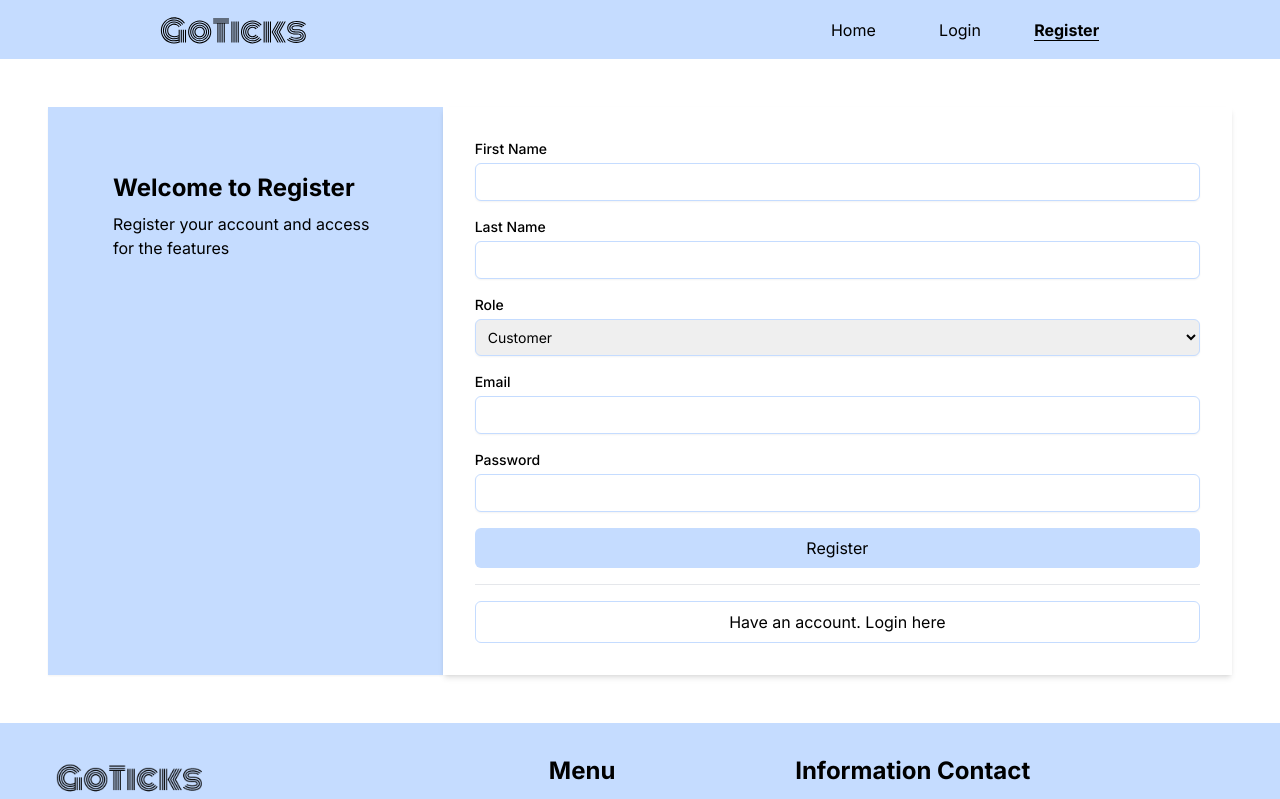
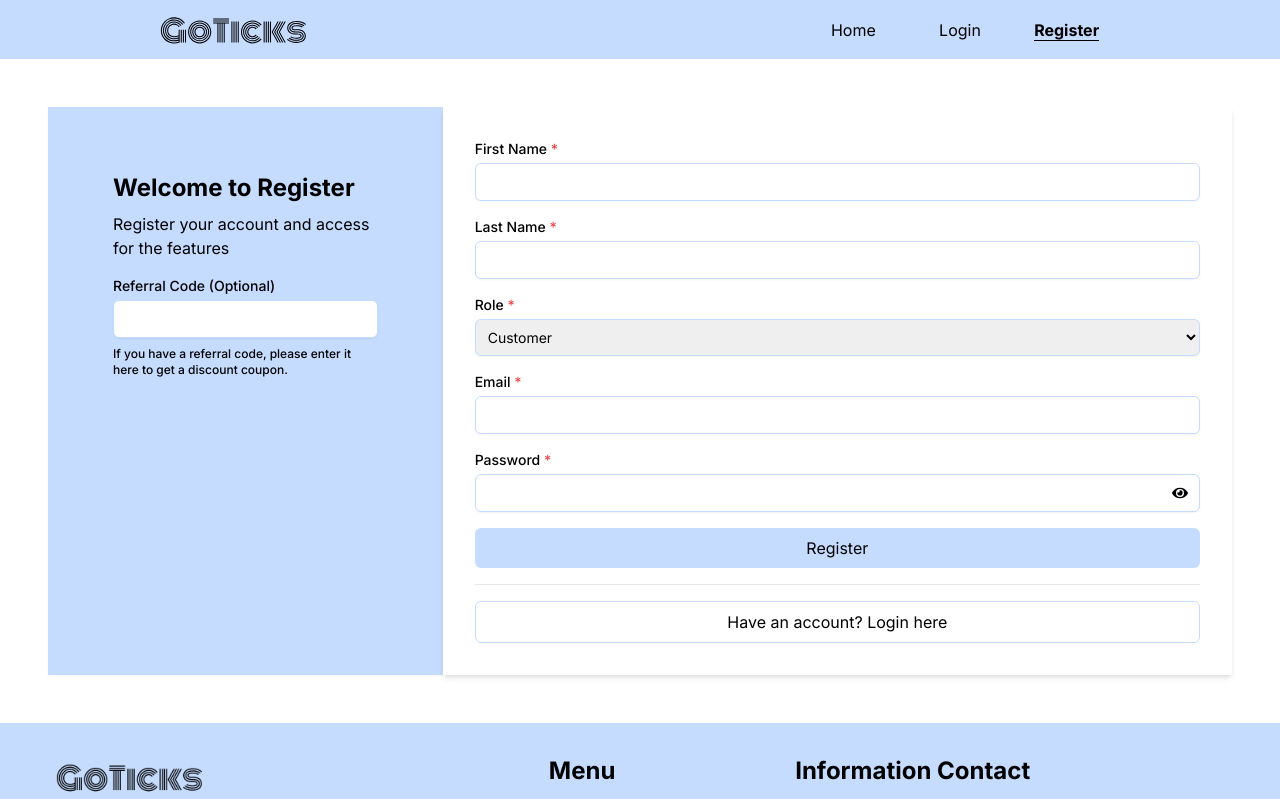
Before and after one commit to ariswj29/JCWDOL14-mini-project, a Next.js app in the folder apps/web/: page /register in a window 1280 px wide. Shown: the top 799 px of the page. Built offline with nearby package versions, Linux system fonts and the light colour scheme.

Commit message:
feat: add button to show password & input referral code

```diff
--- a/apps/web/package.json
+++ b/apps/web/package.json
@@ -13,12 +13,14 @@
     "cross-env": "^7.0.3",
     "next": "14.0.4",
     "react": "^18",
-    "react-dom": "^18"
+    "react-dom": "^18",
+    "react-icons": "^5.2.1"
   },
   "devDependencies": {
     "@types/node": "^20",
     "@types/react": "^18",
     "@types/react-dom": "^18",
+    "@types/react-icons": "^3.0.0",
     "autoprefixer": "^10.4.19",
     "cypress": "^13.6.2",
     "eslint": "^8",
--- a/apps/web/src/app/login/page.tsx
+++ b/apps/web/src/app/login/page.tsx
@@ -1,5 +1,6 @@
 'use client';
 
+import Link from 'next/link';
 import { useState } from 'react';
 
 export default function LoginPage() {
@@ -56,12 +57,12 @@ export default function LoginPage() {
               Login
             </button>
             <hr className="my-4" />
-            <button
-              type="button"
-              className="w-full py-2 px-3 bg-primary border border-secondary rounded-md hover:bg-secondary hover:font-bold"
+            <Link
+              href="/register"
+              className="block w-full text-center py-2 px-3 bg-primary border border-secondary rounded-md hover:bg-secondary hover:font-bold"
             >
               Don{"'"}t have an account? Register here
-            </button>
+            </Link>
           </form>
         </div>
       </div>
--- a/apps/web/src/app/register/page.tsx
+++ b/apps/web/src/app/register/page.tsx
@@ -1,8 +1,12 @@
 'use client';
 
+import Link from 'next/link';
 import { useState } from 'react';
+import { FaEye, FaEyeSlash } from 'react-icons/fa';
 
 export default function RegisterPage() {
+  const [showPassword, setShowPassword] = useState(false);
+
   const handleSubmit = async (e: React.FormEvent) => {
     e.preventDefault();
   };
@@ -15,12 +19,29 @@ export default function RegisterPage() {
           <p className="my-2">
             Register your account and access for the features
           </p>
+          <div className="my-4">
+            <label htmlFor="refferalCode" className="block text-sm font-medium">
+              Referral Code (Optional)
+            </label>
+            <input
+              type="text"
+              id="refferalCode"
+              className="mt-1 block w-full px-3 py-2 border border-secondary rounded-md shadow-sm focus:outline-none sm:text-sm"
+            />
+            <label
+              htmlFor="refferalCode"
+              className="mt-2 block text-xs font-medium"
+            >
+              If you have a referral code, please enter it here to get a
+              discount coupon.
+            </label>
+          </div>
         </div>
         <div className="col-span-2 bg-primary shadow-md w-full">
           <form onSubmit={handleSubmit} className="p-8">
             <div className="mb-4">
               <label htmlFor="firstName" className="block text-sm font-medium">
-                First Name
+                First Name <span className="text-red-500">*</span>
               </label>
               <input
                 type="text"
@@ -31,7 +52,7 @@ export default function RegisterPage() {
             </div>
             <div className="mb-4">
               <label htmlFor="lastName" className="block text-sm font-medium">
-                Last Name
+                Last Name <span className="text-red-500">*</span>
               </label>
               <input
                 type="text"
@@ -42,20 +63,23 @@ export default function RegisterPage() {
             </div>
             <div className="mb-4">
               <label htmlFor="role" className="block text-sm font-medium">
-                Role
+                Role <span className="text-red-500">*</span>
               </label>
               <select
                 id="role"
                 required
-                className="mt-1 block w-full px-2 py-2 border border-secondary rounded-md shadow-sm focus:outline-none sm:text-sm"
+                className="mt-1 block w-full px-2 py-2 pr-10 border border-secondary rounded-md shadow-sm focus:outline-none sm:text-sm"
               >
+                <option value="" disabled>
+                  Select Role
+                </option>
                 <option value="1">Customer</option>
                 <option value="2">Event Organizer</option>
               </select>
             </div>
             <div className="mb-4">
               <label htmlFor="email" className="block text-sm font-medium">
-                Email
+                Email <span className="text-red-500">*</span>
               </label>
               <input
                 type="email"
@@ -64,16 +88,24 @@ export default function RegisterPage() {
                 className="mt-1 block w-full px-3 py-2 border border-secondary rounded-md shadow-sm focus:outline-none sm:text-sm"
               />
             </div>
-            <div className="mb-4">
+            <div className="mb-4 relative">
               <label htmlFor="password" className="block text-sm font-medium">
-                Password
+                Password <span className="text-red-500">*</span>
               </label>
-              <input
-                type="password"
-                id="password"
-                required
-                className="mt-1 block w-full px-3 py-2 border border-secondary rounded-md shadow-sm focus:outline-none sm:text-sm"
-              />
+              <div className="flex justify-between">
+                <input
+                  type={showPassword ? 'text' : 'password'}
+                  id="password"
+                  required
+                  className="mt-1 block w-full px-3 py-2 border border-secondary rounded-md shadow-sm focus:outline-none sm:text-sm"
+                />
+                <span
+                  className="absolute right-3 mt-1 top-1/2 cursor-pointer transform"
+                  onClick={() => setShowPassword(!showPassword)}
+                >
+                  {showPassword ? <FaEyeSlash /> : <FaEye />}
+                </span>
+              </div>
             </div>
             <button
               type="submit"
@@ -82,12 +114,12 @@ export default function RegisterPage() {
               Register
             </button>
             <hr className="my-4" />
-            <button
-              type="button"
-              className="w-full py-2 px-3 bg-primary border border-secondary rounded-md hover:bg-secondary hover:font-bold"
+            <Link
+              href="/login"
+              className="block w-full text-center py-2 px-3 bg-primary border border-secondary rounded-md hover:bg-secondary hover:font-bold"
             >
-              Have an account. Login here
-            </button>
+              Have an account? Login here
+            </Link>
           </form>
         </div>
       </div>
```
Also changed, not shown: 1 other file (tests, documents, lock files or other folders).
